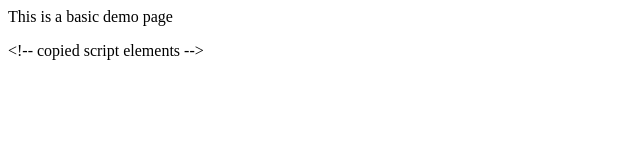
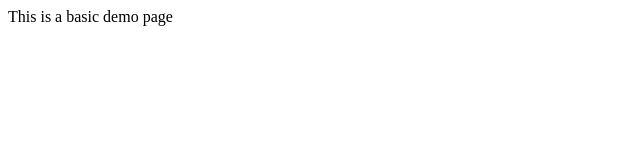
Before and after one commit to venturio1256/venturio1256.github.io, a plain HTML site: page index.html in a window 1280 px wide. Shown: the whole page, without its empty margins (0-640 px from the left). Drawn offline with Linux system fonts and the light colour scheme.

Commit message:
Update index.html

```diff
--- a/index.html
+++ b/index.html
@@ -3,7 +3,6 @@
 <body>
     <title>Chores Companion</title>
     <p>This is a basic demo page</p>
-    &lt;!-- copied script elements --&gt;
         <script>
           window.watsonAssistantChatOptions = {
             integrationID: "1b8517bb-f9d9-40a2-84bf-86fd53ce1664", // The ID of this integration.
```
Lines whose indentation alone changed are shown as unchanged.
